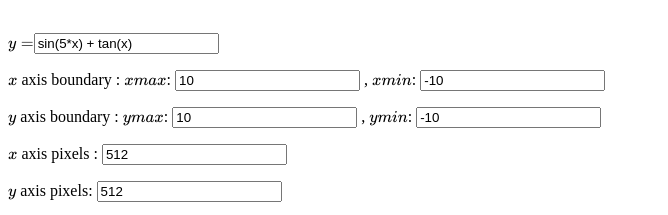
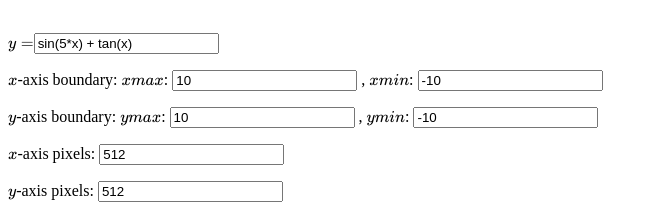
Before and after one commit to vkavalerov/GraphCalculator, a plain HTML site: page index.html in a window 1280 px wide. Shown: the part 591-806 px from the top of the page, 0-668 px from the left. Drawn offline with nearby package versions, Linux system fonts and the light colour scheme.

Commit message:
Update index.html

```diff
--- a/index.html
+++ b/index.html
@@ -13,10 +13,10 @@
 <body>
   <div align="center"><canvas id="c1" width="512" height="512"></canvas></div></br>
   \(y=\)<input id="formula" type="text" value="sin(5*x) + tan(x)"></input>
-<p>\(x\) axis boundary :  \(xmax\): <input type="number" size="5" id="xmaxid" value="10"> , \(xmin\): <input type="number" size="5" id="xminid" value="-10"> </p>
-<p>\(y\) axis boundary :  \(ymax\): <input type="number" size="5" id="ymaxid" value="10"> , \(ymin\): <input type="number" size="5" id="yminid" value="-10"> </p>
-<p>\(x\) axis pixels : <input type="number" size="5" id="Wid" value="512"></p>
-<p>\(y\) axis pixels: <input type="number" size="5" id="Hid" value="512"></p>
+<p>\(x\)-axis boundary:  \(xmax\): <input type="number" size="5" id="xmaxid" value="10"> , \(xmin\): <input type="number" size="5" id="xminid" value="-10"> </p>
+<p>\(y\)-axis boundary:  \(ymax\): <input type="number" size="5" id="ymaxid" value="10"> , \(ymin\): <input type="number" size="5" id="yminid" value="-10"> </p>
+<p>\(x\)-axis pixels: <input type="number" size="5" id="Wid" value="512"></p>
+<p>\(y\)-axis pixels: <input type="number" size="5" id="Hid" value="512"></p>
   <button onclick="drawGraph()">Build</button> <button onclick="autoDraw()">AutoBuild</button> <button onclick="exinf()">Extrema and Infima</button> <button onclick="d()">Derivative graph</button> <button onclick="d1()">Derivative Animation</button> <button onclick="int()">Integral graph</button>
   <div id="div"></div>
   <script src="algebrite.js"></script>
```
